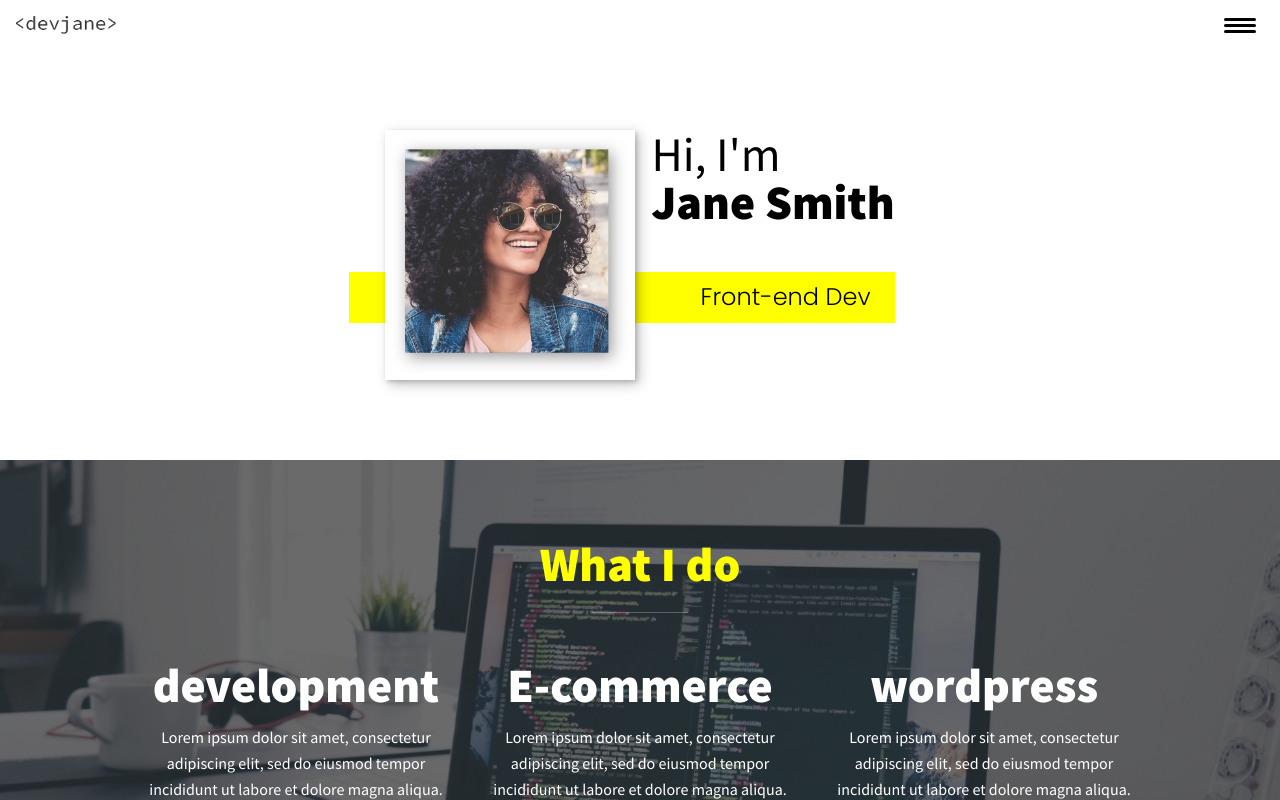
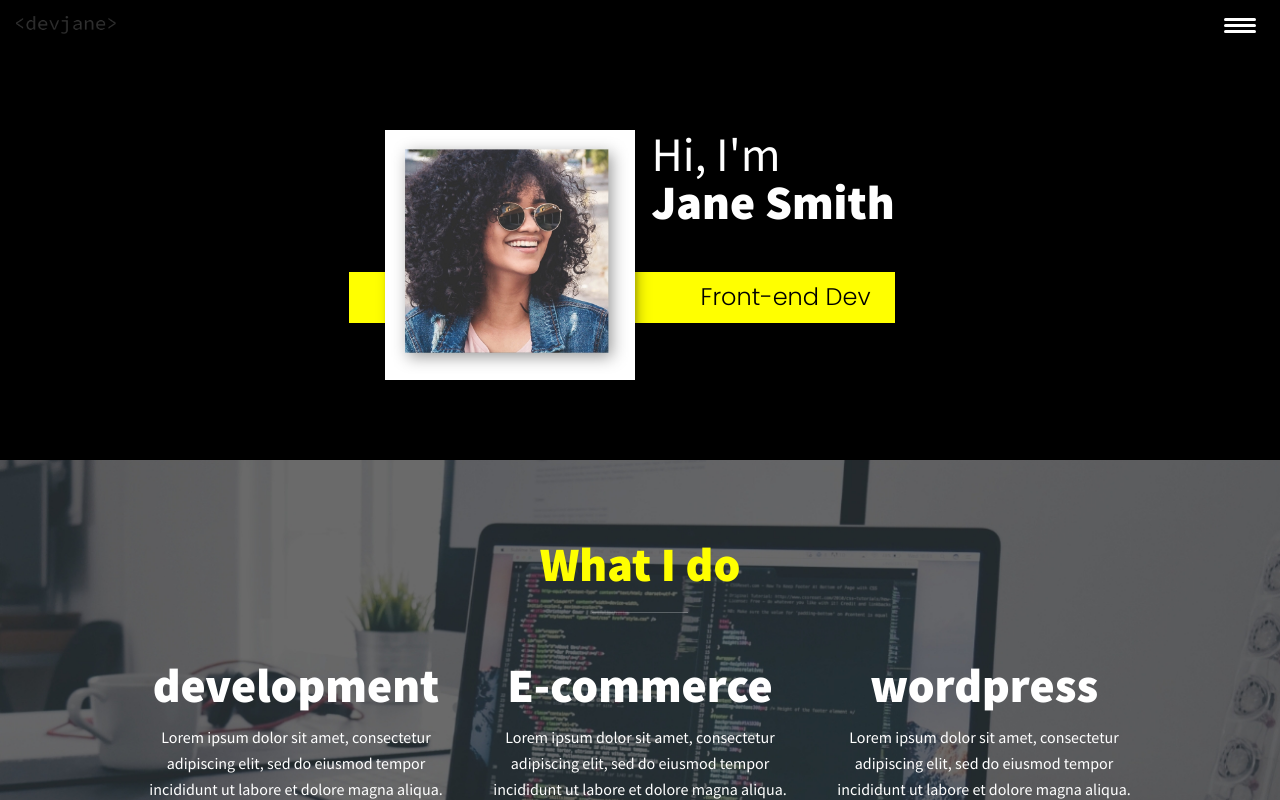
Before and after one commit to Bacell94/newPortfolio, a React (Create React App) app: page / in a window 1280 px wide. Shown: the top 800 px of the page. Built offline with nearby package versions, Linux system fonts and the light colour scheme.

Commit message:
dark mode

```diff
--- a/src/App.js
+++ b/src/App.js
@@ -8,16 +8,17 @@ import Footer from "./components/Footer";
 
 export default function App() {
     const [navOn, setNavOn] = react.useState(false)
+    const [darkMode, setDarkMode] = react.useState(true)
 
     function handleClick() {
         setNavOn(prev => !prev)
     }
     return (
-        <div>
-            <Header click={handleClick} nav={navOn}/>
-            <Introduction />
+        <div className={darkMode && "bg-dark clr-light" }>
+            <Header click={handleClick} nav={navOn} dark={darkMode}/>
+            <Introduction dark={darkMode}/>
             <MyServices />
-            <AboutMe />
+            <AboutMe dark={darkMode}/>
             <MyWork />
             <Footer />
         </div>
--- a/src/components/AboutMe.js
+++ b/src/components/AboutMe.js
@@ -1,9 +1,9 @@
 import devJane2 from "../images/dev-jane-02.jpg"
-export default function AboutMe() {
+export default function AboutMe(props) {
     return (
         <section className="about-me" id="about">
             <h2 className="section__title section__title__about">Who i am</h2>
-            <p className="section__subtitle section__subtitle--about">designer and developer</p>
+            <p className={`section__subtitle section__subtitle--about ${props.dark && "clr-dark"}`}>designer and developer</p>
             <p>Lorem ipsum dolor sit amet, consectetur adipiscing elit, sed do eiusmod tempor incididunt ut labore et dolore magna aliqua. Ut enim ad minim veniam, quis nostrud exercitation ullamco laboris nisi ut aliquip ex ea commodo consequat.</p>
             <img className="about-me__img" src={devJane2} alt="" />
         </section>
--- a/src/components/Header.js
+++ b/src/components/Header.js
@@ -6,7 +6,7 @@ export default function Header(props) {
                 <img src={logo} alt="" />
             </div>
             <button className="nav-toggle" aria-label="nav toggle" onClick={props.click}>
-                <span className={`hamburger ${props.nav && "hamburger-on"}`} ></span>
+                <span className={`hamburger ${!props.nav && props.dark && "bg-light"} ${props.nav && "hamburger-on"}`} ></span>
             </button>
             <nav className={`nav ${props.nav && "nav-on"}`}>
                 <ul className="nav__list">
--- a/src/components/Introduction.js
+++ b/src/components/Introduction.js
@@ -1,9 +1,9 @@
 import devJane1 from "../images/dev-jane-01.jpg"
-export default function Introduction() {
+export default function Introduction(props) {
     return (
         <section className="intro" id="home">
             <h1 className="section__title section__title--intro">Hi, I'm <strong>Jane Smith</strong></h1>
-            <p className="section__subtitle section__subtitle--intro">Front-end Dev</p>
+            <p className={`section__subtitle section__subtitle--intro ${props.dark && "clr-dark"}`}>Front-end Dev</p>
             <img className="intro__img" src={devJane1} alt="" />
         </section>
     )
--- a/src/index.css
+++ b/src/index.css
@@ -35,6 +35,10 @@
 }
 
 /* general styles */
+
+html {
+    scroll-behavior: smooth;
+}
 
 body {
     background: var(--clr-light);
@@ -110,6 +114,7 @@ h3 { font-size: var(--fs-h1) }
     margin-bottom: 1em;
 }
 
+
 .section__subtitle--work {
     color: var(--clr-accent);
     font-weight: var(--fw-bold);
@@ -131,6 +136,7 @@ header {
 .nav {
     position: fixed;
     background: var(--clr-dark);
+    opacity: 90%;
     color: var(--clr-light);
     top: 0;
     bottom: 0;
@@ -433,3 +439,18 @@ header {
 .social-list__link {
     padding: .5em;
 }
+/* dark mode */
+.clr-light {
+    color: var(--clr-light);
+}
+.clr-dark {
+    color: var(--clr-dark)
+}
+.bg-dark {
+    background-color: var(--clr-dark);
+}
+.bg-light,
+.bg-light::before,
+.bg-light::after {
+    background-color: var(--clr-light);
+}
```
